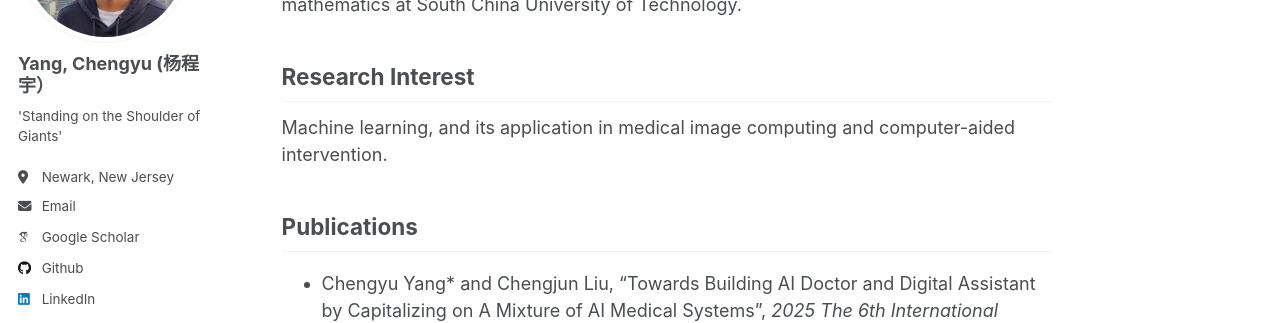
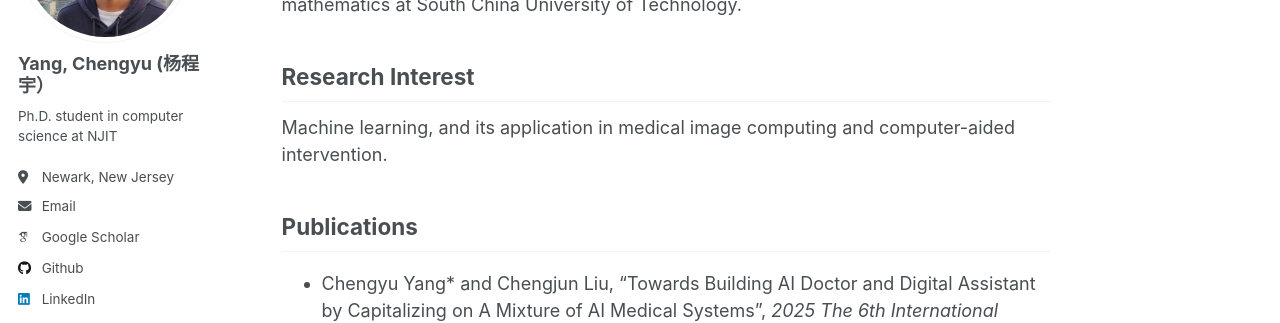
Before and after one commit to chengyuyang-njit/chengyuyang-njit.github.io, a Jekyll site: the page built from _pages/about.md, in a window 1280 px wide. Shown: the part 238-561 px from the top of the page. Built offline with Jekyll 4.4.1, drawn with Linux system fonts in a browser that asks for light colours; some web fonts are replaced.

Commit message:
Update _config.yml

```diff
--- a/_config.yml
+++ b/_config.yml
@@ -24,7 +24,7 @@ author:
   avatar           : "nycs.jpg"
   name             : "Yang, Chengyu  (杨程宇）"
   pronouns         : # example: "she/her"
-  bio              : " 'Standing on the Shoulder of Giants' "
+  bio              : "Ph.D. student in computer science at NJIT"
   location         : "Newark, New Jersey"
   employer         : # "New Jersey Institute of Technology"
   uri              : #
```
